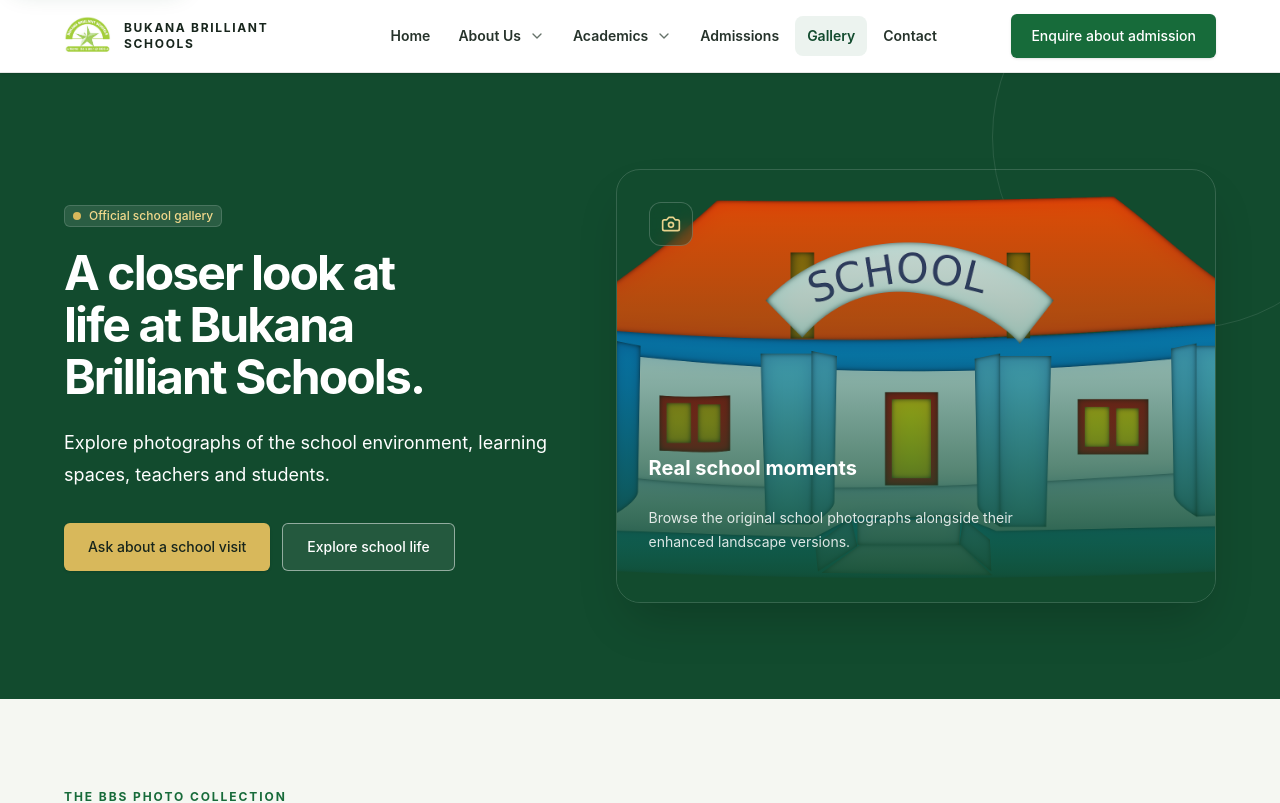
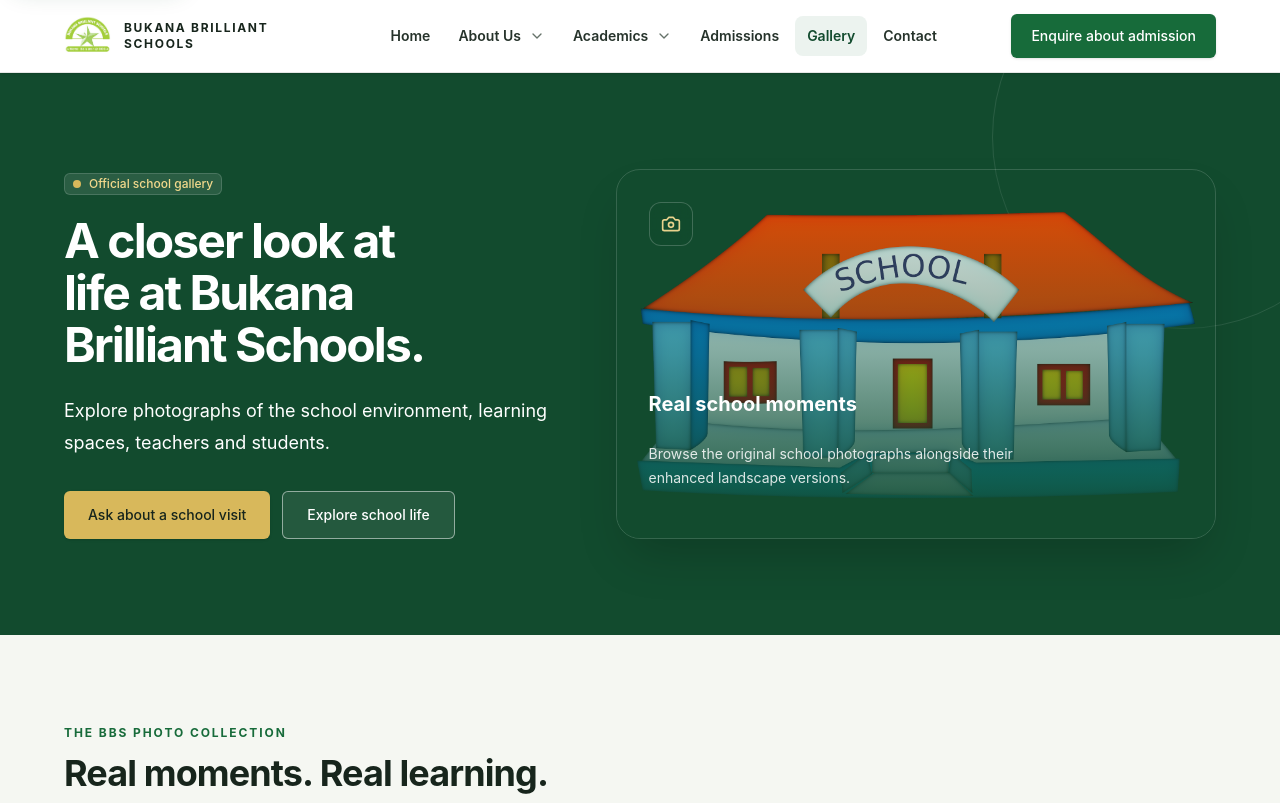
Before and after one commit to blinkzdlfx-cell/bukana-brilliant-schools, a React (Vite) app: page /gallery in a window 1280 px wide. Shown: the top 803 px of the page. Built offline with nearby package versions, Linux system fonts and the light colour scheme.

Commit message:
Show the full gallery hero image without cropping

```diff
--- a/src/pages/GalleryPage.jsx
+++ b/src/pages/GalleryPage.jsx
@@ -107,10 +107,10 @@ export function GalleryPage() {
               loading="eager"
               fetchPriority="high"
               decoding="async"
-              className="absolute inset-0 h-full w-full object-cover"
+              className="absolute inset-0 h-full w-full object-contain"
             />
             <div aria-hidden="true" className="absolute inset-0 bg-gradient-to-t from-brand-deep via-brand-deep/45 to-brand-deep/10" />
-            <div className="relative flex min-h-[20rem] flex-col justify-end p-6 sm:min-h-[27rem] sm:p-8">
+            <div className="relative flex min-h-[20rem] flex-col justify-end p-6 sm:min-h-[23rem] sm:p-8">
               <span className="mb-auto inline-flex h-11 w-11 items-center justify-center rounded-xl border border-white/20 bg-brand-deep/45 text-[#E8D28C] backdrop-blur-sm">
                 <Camera aria-hidden="true" className="h-5 w-5" />
               </span>
```
